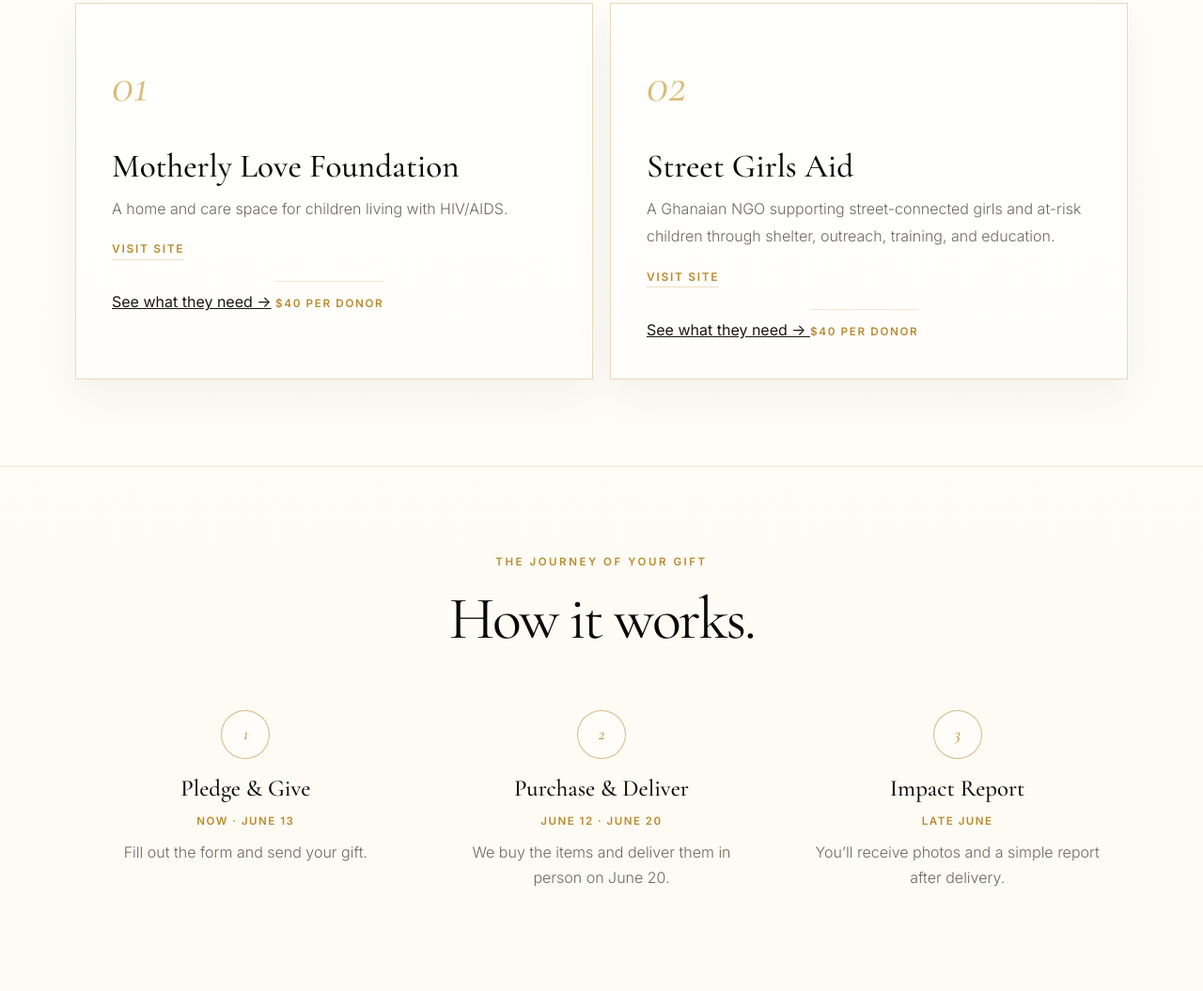
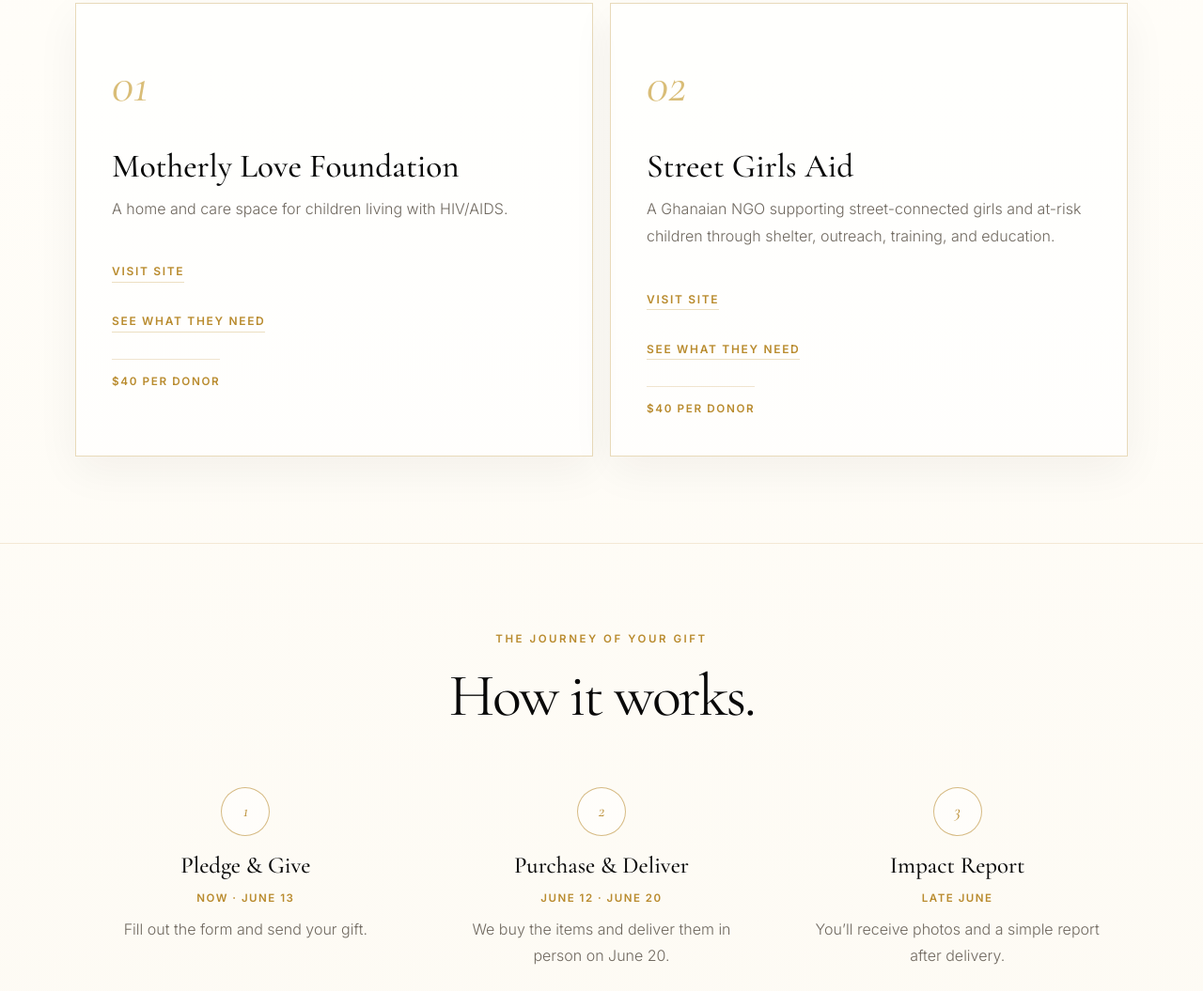
Before and after one commit to msamakonadu/stephies-40-for-40, a plain HTML site: page index.html in a window 1280 px wide. Shown: the part 2378-3433 px from the top of the page at 94% size. Drawn offline with nearby package versions, Linux system fonts and the light colour scheme.

Commit message:
Update index.html

```diff
--- a/index.html
+++ b/index.html
@@ -430,6 +430,18 @@
       text-transform: uppercase;
     }
 
+    .card-links {
+  display: flex;
+  flex-direction: column;
+  align-items: flex-start;
+  gap: 0.85rem;
+  margin: 1.5rem 0 1.25rem;
+}
+
+.card .tag {
+  display: inline-block;
+  margin-top: 0.5rem;
+}
     .steps {
       display: grid;
       grid-template-columns: repeat(3, minmax(0, 1fr));
@@ -667,12 +679,22 @@
         </div>
 
         <div class="grid-two">
+
   <article class="card">
     <p class="num">01</p>
     <h3>Motherly Love Foundation</h3>
     <p>A home and care space for children living with HIV/AIDS.</p>
-            <a href="https://www.motherlylovefoundation.org/" target="_blank" rel="noopener" class="text-link">Visit site</a><br>
-            <a href="motherly-love.html" class="cause-link">See what they need →</a>
+
+    <div class="card-links">
+      <a href="https://www.motherlylovefoundation.org/" target="_blank" rel="noopener" class="text-link">
+        Visit site
+      </a>
+
+      <a href="motherly-love.html" class="text-link">
+        See what they need
+      </a>
+    </div>
+
     <span class="tag">$40 per donor</span>
   </article>
 
@@ -680,12 +702,20 @@
     <p class="num">02</p>
     <h3>Street Girls Aid</h3>
     <p>A Ghanaian NGO supporting street-connected girls and at-risk children through shelter, outreach, training, and education.</p>
-            <a href="https://sgaghana.org/" target="_blank" rel="noopener" class="text-link">Visit site</a><br>
-            <a href="street-girls-aid.html" class="cause-link">
-  See what they need →
+
+    <div class="card-links">
+      <a href="https://sgaghana.org/" target="_blank" rel="noopener" class="text-link">
+        Visit site
       </a>
+
+      <a href="street-girls-aid.html" class="text-link">
+        See what they need
+      </a>
+    </div>
+
     <span class="tag">$40 per donor</span>
   </article>
+
 </div>
       </div>
     </section>
```
Lines whose indentation alone changed are shown as unchanged.
